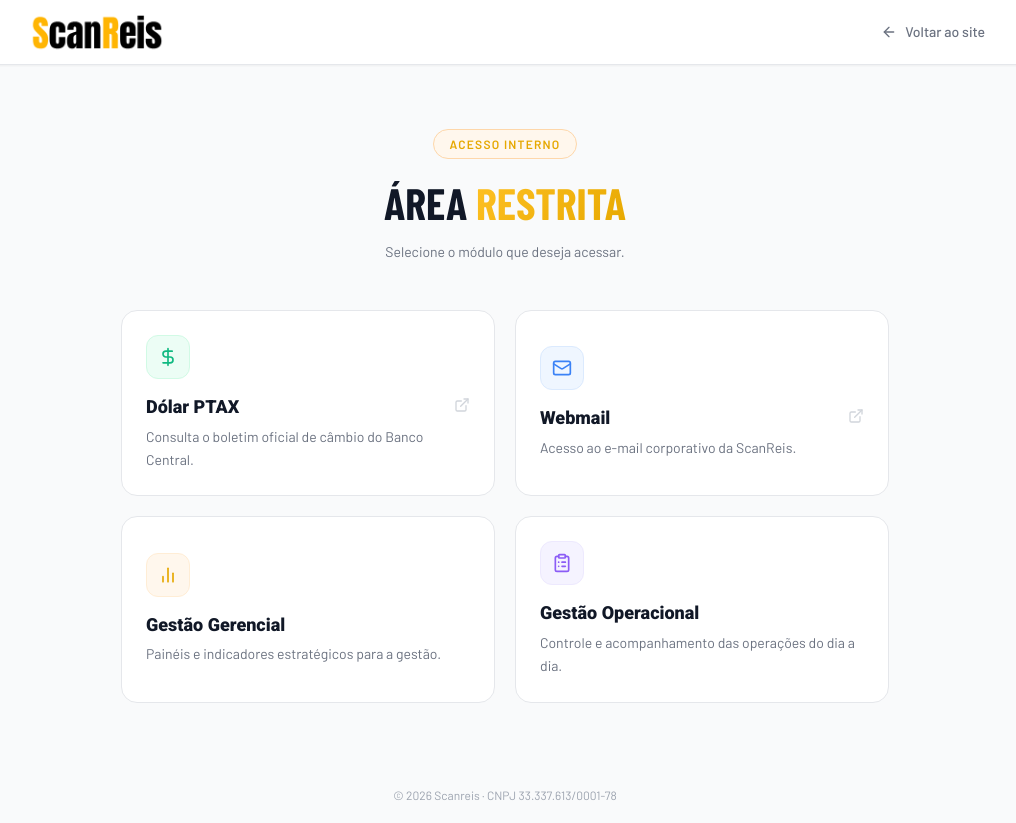
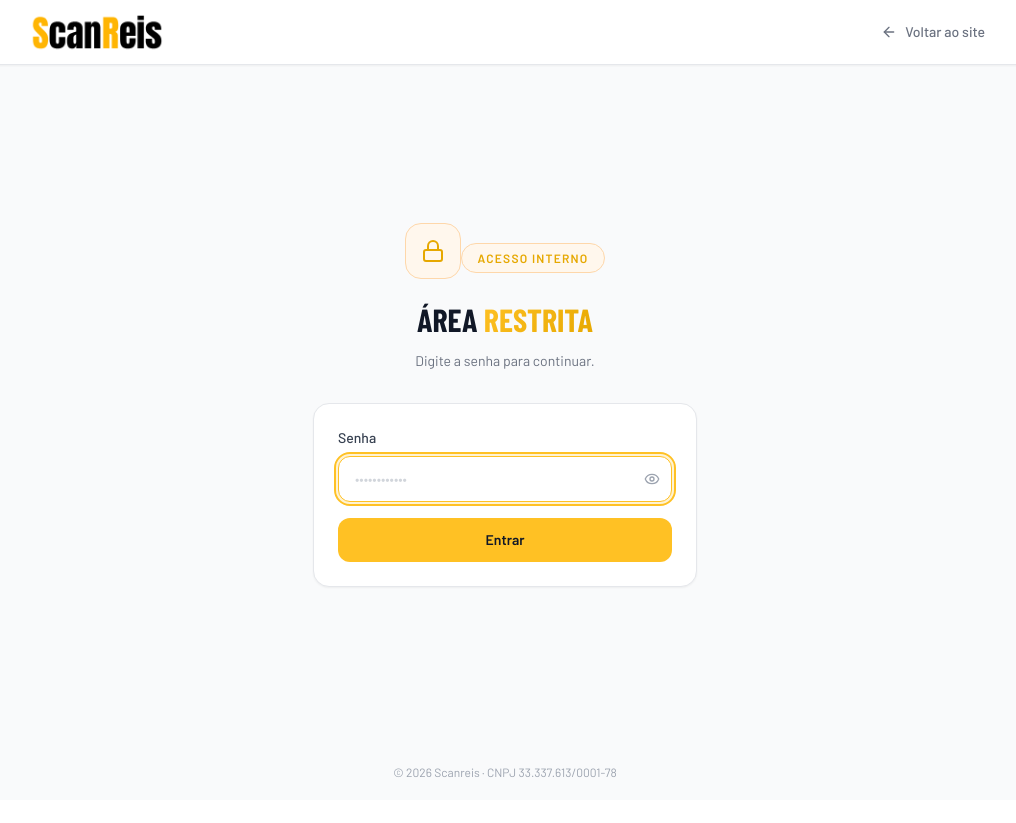
Before and after one commit to jparrigo/scanreis.com.br, a React (Vite) app: page /area-restrita in a window 1280 px wide. Shown: the whole page, without its empty margins (135-1151 px from the left). After the commit the page ends 800 px from the top, so only its background shows below. Built offline with nearby package versions, Linux system fonts and the light colour scheme; a web font is replaced by a local one.

Commit message:
adicionado senha para acessar area restrita

```diff
--- a/src/App.jsx
+++ b/src/App.jsx
@@ -13,6 +13,7 @@
 import GestaoOperacional from './pages/GestaoOperacional'
 import QuemSomos from './pages/QuemSomos'
 import SEOHead from './components/SEOHead'
+import RequireAuth from './components/RequireAuth'
 
 const localBusinessSchema = {
   '@context': 'https://schema.org',
@@ -95,27 +96,27 @@
       <Route
         path="/area-restrita/gestao-gerencial"
         element={
-          <>
+          <RequireAuth>
             <SEOHead
               title="Gestão Gerencial | Scanreis"
               description="Acesso interno Scanreis."
               noIndex={true}
             />
             <GestaoGerencial />
-          </>
+          </RequireAuth>
         }
       />
       <Route
         path="/area-restrita/gestao-operacional"
         element={
-          <>
+          <RequireAuth>
             <SEOHead
               title="Gestão Operacional | Scanreis"
               description="Acesso interno Scanreis."
               noIndex={true}
             />
             <GestaoOperacional />
-          </>
+          </RequireAuth>
         }
       />
     </Routes>
--- /dev/null
+++ b/src/auth.js
@@ -0,0 +1,18 @@
+const AUTH_KEY = 'scanreis_auth'
+const PASSWORD = 'scanreis2026'
+
+export function isAuthenticated() {
+  return sessionStorage.getItem(AUTH_KEY) === '1'
+}
+
+export function login(password) {
+  if (password === PASSWORD) {
+    sessionStorage.setItem(AUTH_KEY, '1')
+    return true
+  }
+  return false
+}
+
+export function logout() {
+  sessionStorage.removeItem(AUTH_KEY)
+}
--- /dev/null
+++ b/src/components/RequireAuth.jsx
@@ -0,0 +1,9 @@
+import { Navigate } from 'react-router-dom'
+import { isAuthenticated } from '@/auth'
+
+export default function RequireAuth({ children }) {
+  if (!isAuthenticated()) {
+    return <Navigate to="/area-restrita" replace state={{ blocked: true }} />
+  }
+  return children
+}
--- a/src/pages/AreaRestrita.jsx
+++ b/src/pages/AreaRestrita.jsx
@@ -1,4 +1,5 @@
-import { useNavigate } from "react-router-dom";
+import { useState } from "react";
+import { useNavigate, useLocation } from "react-router-dom";
 import {
   DollarSign,
   Mail,
@@ -6,12 +7,16 @@
   ClipboardList,
   ArrowLeft,
   ExternalLink,
+  Lock,
+  Eye,
+  EyeOff,
 } from "lucide-react";
 import logoImg from "@/imgs/logo-google-ads.png";
+import { isAuthenticated, login } from "@/auth";
 
 const PTAX_URL =
   "https://www.noticiasagricolas.com.br/cotacoes/mercado-financeiro/cambio-ptax";
-const WEBMAIL_URL = "https://webmail-seguro.com.br/scanreis.com.br/"; // Substituir pela URL real do webmail
+const WEBMAIL_URL = "https://webmail-seguro.com.br/scanreis.com.br/";
 
 const cards = [
   {
@@ -56,20 +61,28 @@
   },
 ];
 
-export default function AreaRestrita() {
+function PasswordGate({ onSuccess, blocked }) {
   const navigate = useNavigate();
+  const [password, setPassword] = useState("");
+  const [showPassword, setShowPassword] = useState(false);
+  const [error, setError] = useState("");
+  const [shake, setShake] = useState(false);
 
-  const handleClick = (card) => {
-    if (card.external) {
-      window.open(card.href, "_blank", "noopener,noreferrer");
+  const handleSubmit = (e) => {
+    e.preventDefault();
+    if (login(password)) {
+      setError("");
+      onSuccess();
     } else {
-      navigate(card.href);
+      setError("Senha incorreta. Tente novamente.");
+      setPassword("");
+      setShake(true);
+      setTimeout(() => setShake(false), 500);
     }
   };
 
   return (
     <div className="min-h-screen bg-gray-50 flex flex-col">
-      {/* Header */}
       <header className="bg-white border-b border-gray-200 shadow-sm">
         <div className="max-w-5xl mx-auto px-4 sm:px-6 lg:px-8 h-16 flex items-center justify-between">
           <img src={logoImg} alt="Scanreis" className="h-36 w-auto" />
@@ -83,10 +96,140 @@
         </div>
       </header>
 
-      {/* Content */}
+      <main className="flex-1 flex items-center justify-center px-4 py-16">
+        <div className="w-full max-w-sm">
+          <div className="text-center mb-8">
+            <div className="inline-flex items-center justify-center w-14 h-14 rounded-2xl bg-orange-50 border border-orange-200 mb-5">
+              <Lock className="w-6 h-6 text-[#E6A800]" strokeWidth={2} />
+            </div>
+            <div className="inline-flex items-center gap-2 bg-orange-50 border border-orange-200 text-[#E6A800] text-xs font-body font-semibold px-4 py-1.5 rounded-full uppercase tracking-widest mb-4">
+              Acesso Interno
+            </div>
+            <h1
+              className="font-headline font-black text-gray-900 leading-tight"
+              style={{ fontSize: "clamp(1.5rem, 4vw, 2rem)" }}
+            >
+              ÁREA{" "}
+              <span
+                style={{
+                  background: "linear-gradient(135deg, #FFC124 0%, #E6A800 100%)",
+                  WebkitBackgroundClip: "text",
+                  WebkitTextFillColor: "transparent",
+                  backgroundClip: "text",
+                }}
+              >
+                RESTRITA
+              </span>
+            </h1>
+            {blocked ? (
+              <p className="font-body text-sm text-amber-600 mt-3 bg-amber-50 border border-amber-200 rounded-lg px-4 py-2">
+                Digite a senha para acessar esta área.
+              </p>
+            ) : (
+              <p className="font-body text-gray-500 text-sm mt-3">
+                Digite a senha para continuar.
+              </p>
+            )}
+          </div>
+
+          <form
+            onSubmit={handleSubmit}
+            className={`bg-white border border-gray-200 rounded-2xl p-6 shadow-sm transition-all duration-150 ${shake ? "animate-shake" : ""}`}
+          >
+            <label className="block text-sm font-body font-medium text-gray-700 mb-2">
+              Senha
+            </label>
+            <div className="relative mb-4">
+              <input
+                type={showPassword ? "text" : "password"}
+                value={password}
+                onChange={(e) => {
+                  setPassword(e.target.value);
+                  setError("");
+                }}
+                placeholder="••••••••••••"
+                autoFocus
+                className="w-full border border-gray-200 rounded-xl px-4 py-3 pr-12 text-sm font-body text-gray-900 placeholder-gray-300 outline-none focus:border-[#FFC124] focus:ring-2 focus:ring-[#FFC124]/20 transition-all"
+              />
+              <button
+                type="button"
+                onClick={() => setShowPassword((v) => !v)}
+                className="absolute right-3 top-1/2 -translate-y-1/2 text-gray-400 hover:text-gray-600 transition-colors"
+                tabIndex={-1}
+              >
+                {showPassword ? <EyeOff className="w-4 h-4" /> : <Eye className="w-4 h-4" />}
+              </button>
+            </div>
+
+            {error && (
+              <p className="text-sm font-body text-red-500 mb-4 -mt-1">{error}</p>
+            )}
+
+            <button
+              type="submit"
+              className="w-full bg-[#FFC124] hover:bg-[#E6A800] text-gray-900 font-body font-semibold text-sm rounded-xl py-3 transition-colors duration-150"
+            >
+              Entrar
+            </button>
+          </form>
+        </div>
+      </main>
+
+      <footer className="py-5 text-center">
+        <p className="font-body text-xs text-gray-400">
+          © {new Date().getFullYear()} Scanreis · CNPJ 33.337.613/0001-78
+        </p>
+      </footer>
+
+      <style>{`
+        @keyframes shake {
+          0%, 100% { transform: translateX(0); }
+          20% { transform: translateX(-8px); }
+          40% { transform: translateX(8px); }
+          60% { transform: translateX(-6px); }
+          80% { transform: translateX(6px); }
+        }
+        .animate-shake { animation: shake 0.45s ease; }
+      `}</style>
+    </div>
+  );
+}
+
+export default function AreaRestrita() {
+  const navigate = useNavigate();
+  const location = useLocation();
+  const blocked = location.state?.blocked === true;
+  const [authed, setAuthed] = useState(isAuthenticated());
+
+  const handleClick = (card) => {
+    if (card.external) {
+      window.open(card.href, "_blank", "noopener,noreferrer");
+    } else {
+      navigate(card.href);
+    }
+  };
+
+  if (!authed) {
+    return <PasswordGate blocked={blocked} onSuccess={() => setAuthed(true)} />;
+  }
+
+  return (
+    <div className="min-h-screen bg-gray-50 flex flex-col">
+      <header className="bg-white border-b border-gray-200 shadow-sm">
+        <div className="max-w-5xl mx-auto px-4 sm:px-6 lg:px-8 h-16 flex items-center justify-between">
+          <img src={logoImg} alt="Scanreis" className="h-36 w-auto" />
+          <button
+            onClick={() => navigate("/")}
+            className="flex items-center gap-2 text-sm font-body font-medium text-gray-500 hover:text-[#FFC124] transition-colors"
+          >
+            <ArrowLeft className="w-4 h-4" />
+            Voltar ao site
+          </button>
+        </div>
+      </header>
+
       <main className="flex-1 flex flex-col items-center justify-center px-4 py-16">
         <div className="w-full max-w-3xl">
-          {/* Title */}
           <div className="text-center mb-12">
             <div className="inline-flex items-center gap-2 bg-orange-50 border border-orange-200 text-[#E6A800] text-xs font-body font-semibold px-4 py-1.5 rounded-full uppercase tracking-widest mb-4">
               Acesso Interno
@@ -113,7 +256,6 @@
             </p>
           </div>
 
-          {/* Cards grid */}
           <div className="grid grid-cols-1 sm:grid-cols-2 gap-5">
             {cards.map((card) => {
               const Icon = card.icon;
```
